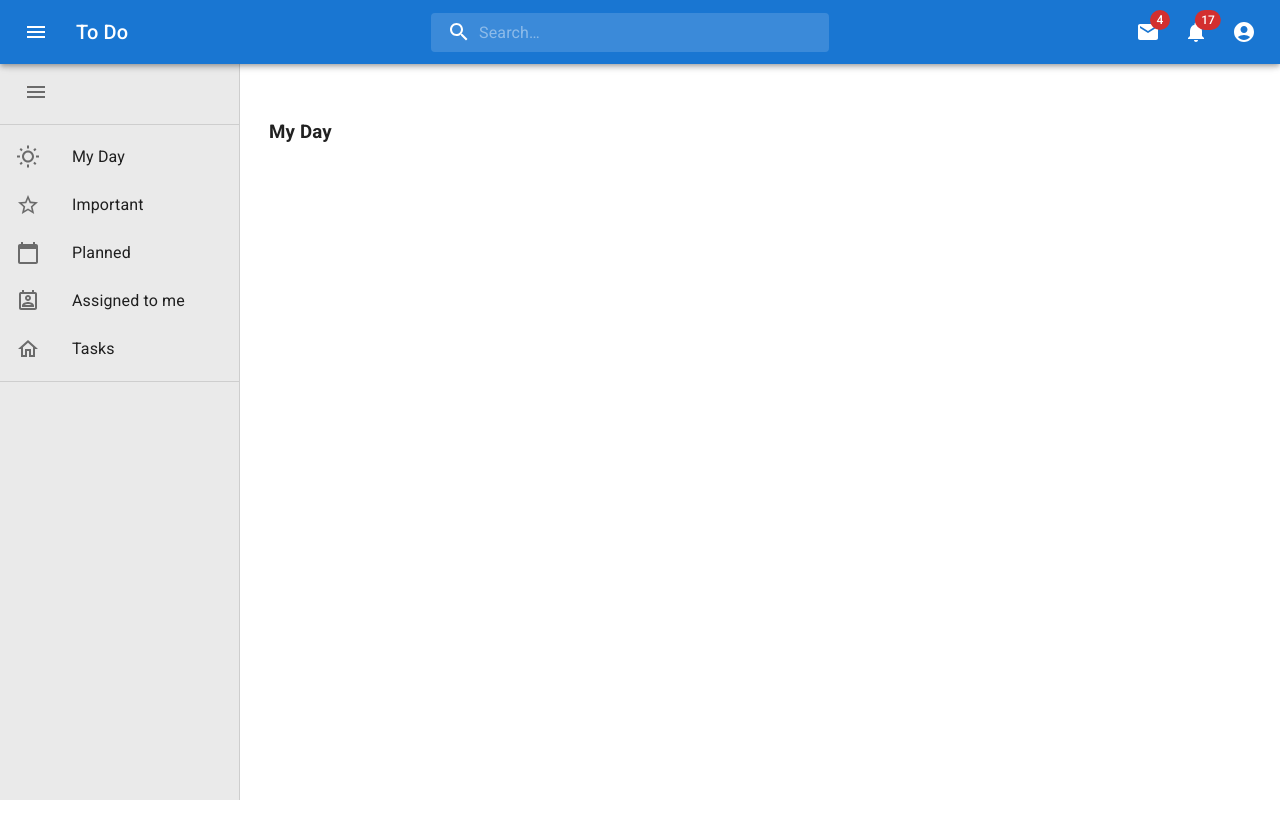
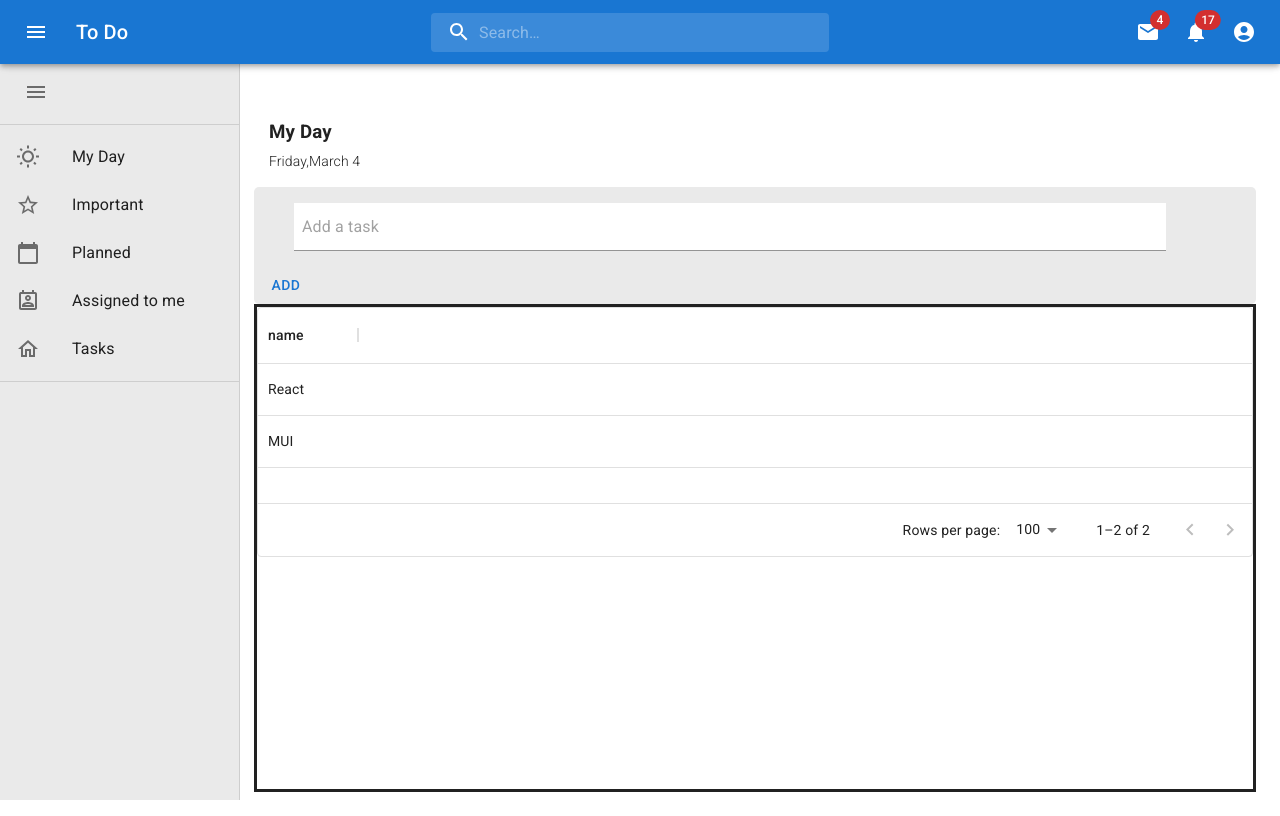
Before and after one commit to Hamzashahfiq/react-todo, a React (Create React App) app: page / in a window 1280 px wide. Built offline with nearby package versions, Linux system fonts and the light colour scheme.

Commit message:
working on input item and layout of todo

```diff
--- a/package.json
+++ b/package.json
@@ -7,6 +7,7 @@
     "@emotion/styled": "^11.8.1",
     "@mui/icons-material": "^5.4.4",
     "@mui/material": "^5.4.4",
+    "@mui/x-data-grid": "^5.6.0",
     "@testing-library/jest-dom": "^5.16.2",
     "@testing-library/react": "^12.1.3",
     "@testing-library/user-event": "^13.5.0",
--- /dev/null
+++ b/src/component/dataGrid/RowGrid.js
@@ -0,0 +1,16 @@
+import * as React from 'react';
+import { DataGrid } from '@mui/x-data-grid';
+
+export default function RowsGrid() {
+  return (
+    <div style={{ height: 250, width: '100%' }}>
+      <DataGrid
+        columns={[{ field: 'name' }]}
+        rows={[
+          { id: 1, name: 'React' },
+          { id: 2, name: 'MUI' },
+        ]}
+      />
+    </div>
+  );
+}
--- a/src/component/mainContentWithDrawer/PersistentDrawerLeft.js
+++ b/src/component/mainContentWithDrawer/PersistentDrawerLeft.js
@@ -21,8 +21,13 @@ import CalendarTodayIcon from '@mui/icons-material/CalendarToday';
 import PermContactCalendarOutlinedIcon from '@mui/icons-material/PermContactCalendarOutlined';
 import HomeOutlinedIcon from '@mui/icons-material/HomeOutlined';
 import MenuOutlinedIcon from '@mui/icons-material/MenuOutlined';
+import Input from '@mui/material/Input';
+import { border, height } from '@mui/system';
+import Button from '@mui/material/Button';
+import RowsGrid from '../dataGrid/RowGrid';
 
 const drawerWidth = 240;
+const ariaLabel = { 'aria-label': 'description' };
 
 const Main = styled('main', { shouldForwardProp: (prop) => prop !== 'open' })(
   ({ theme, open }) => ({
@@ -42,6 +47,21 @@ const Main = styled('main', { shouldForwardProp: (prop) => prop !== 'open' })(
     }),
   }),
 );
+
+// custome js for date
+
+let date = new Date();
+let day = date.getDay();
+let dayName = ['Sunday', 'Monday', 'Tuesday', 'Wednesday', 'Thusrday', 'Friday', 'Saturday'].map((item, index) => {
+  return index === day ? item : null;
+})
+let month = date.getMonth();
+let monthName = ['January', 'February', 'March', 'April', 'May', 'June', 'July', 'August', 'September', 'October', 'November', 'December'].map((item, index) => {
+  return index === month ? item : null;
+})
+let currentDate = date.getDate();
+
+
 
 const AppBar = styled(MuiAppBar, {
   shouldForwardProp: (prop) => prop !== 'open',
@@ -87,7 +107,7 @@ export default function PersistentDrawerLeft() {
       <CssBaseline />
       {/* <AppBar position="fixed" open={open}>
         <Toolbar> */}
-      <Box  style={{ position: "fixed", top: "70px", left: "30px" }}>
+      <Box style={{ position: "fixed", top: "70px", left: "30px" }}>
         <IconButton
           color="inherit"
           aria-label="open drawer"
@@ -154,8 +174,26 @@ export default function PersistentDrawerLeft() {
       <Main open={open}>
 
         <Box style={{ marginLeft: '245px', marginTop: '30px' }}>
-        <Box component= "h3">
+          <Box component="h3" mb='0'>
             My Day
+          </Box>
+          <Box component="p" sx={{ typography: 'subtitle2', fontWeight: 'light', marginTop: '5px', boxSizing: 'border-box' }}>
+            {dayName},{monthName} {currentDate}
+          </Box>
+        </Box>
+        <Box>
+          <Box component="div" sx={{
+            backgroundColor: '#EAEAEA', height: 'fit-content', marginLeft: '230px',
+            borderRadius: '5px', boxSizing: 'border-box'
+          }}>
+            <Input placeholder="Add a task" inputProps={ariaLabel} sx={{
+              m: 2, p: 1, mx: { xs: 1, md: 5 },
+              mr: 0, backgroundColor: 'white', width: '87%',
+            }} />
+            <Button variant="text">Add</Button>
+          </Box>
+          <Box component="div" sx={{ height: '61vh', marginLeft: '230px', border: '3px solid', overflow: 'auto' }}>
+           <RowsGrid />
           </Box>
         </Box>
 
```
Also changed, not shown: 1 other file (tests, documents, lock files or other folders).
